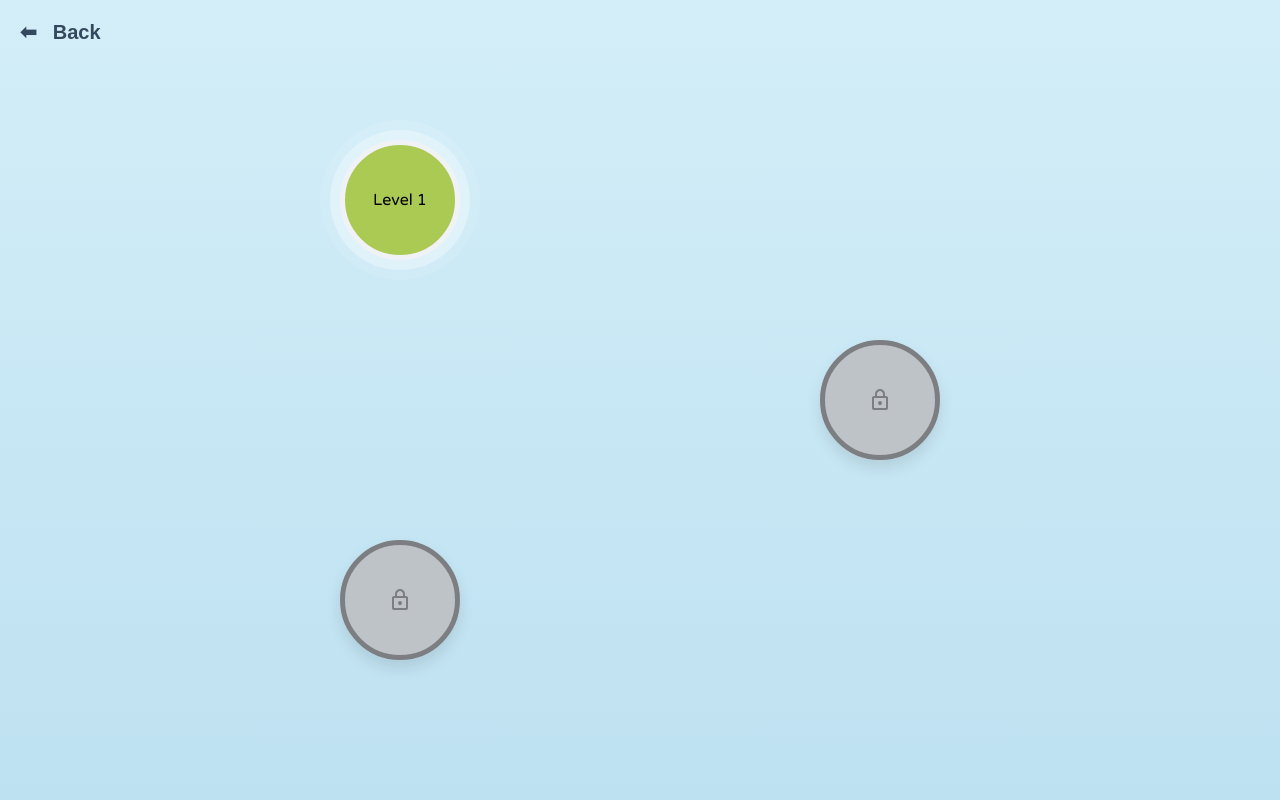
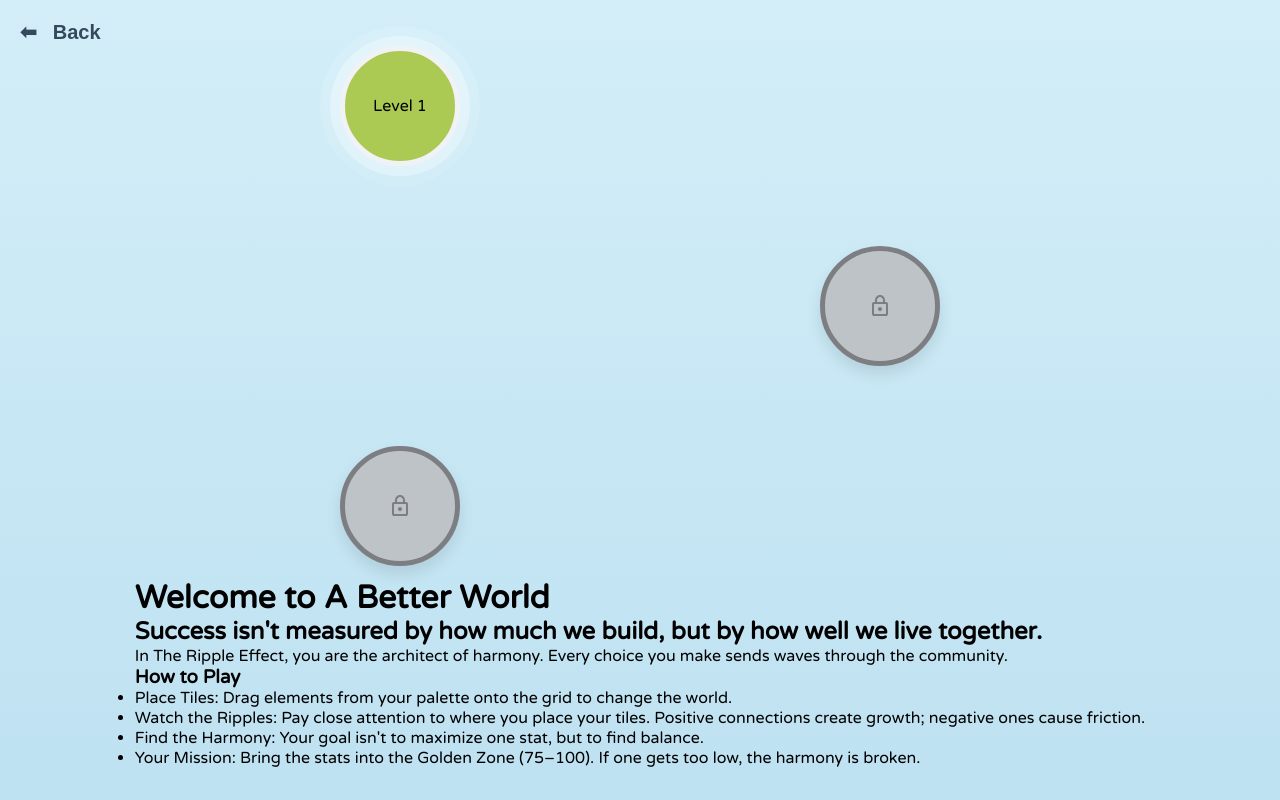
Before and after one commit to MelaniaChiru/The-Ripple-Effect, a React (Vite) app in the folder client/: page / in a window 1280 px wide. Built offline with nearby package versions, Linux system fonts and the light colour scheme.

Commit message:
add game instructions text

```diff
--- a/client/src/components/LevelSelection.jsx
+++ b/client/src/components/LevelSelection.jsx
@@ -75,6 +75,31 @@ function LevelSelection({ setCurrentPage }) {
                     ))}
                 </div>
             </div>
+
+            <div className="level-selection__pop-up">
+                <h1>Welcome to A Better World</h1>
+                <h2>Success isn't measured by how much we build, but by how well we live together.</h2>
+                <p>
+                    In The Ripple Effect, you are the architect of harmony. Every choice you make sends waves through the community.
+                </p>
+
+                <h3>How to Play</h3>
+                <ul>
+                    <li>
+                        Place Tiles: Drag elements from your palette onto the grid to change the world.
+                    </li>
+                    <li>
+                        Watch the Ripples: Pay close attention to where you place your tiles. Positive connections create growth; negative ones cause friction.
+                        </li>
+                    <li>
+                        Find the Harmony: Your goal isn't to maximize one stat, but to find balance.
+                    </li>
+
+                    <li>
+                        Your Mission: Bring the stats into the Golden Zone (75–100). If one gets too low, the harmony is broken.
+                    </li>
+                </ul>
+            </div>
         </div>
     );
 }
```
